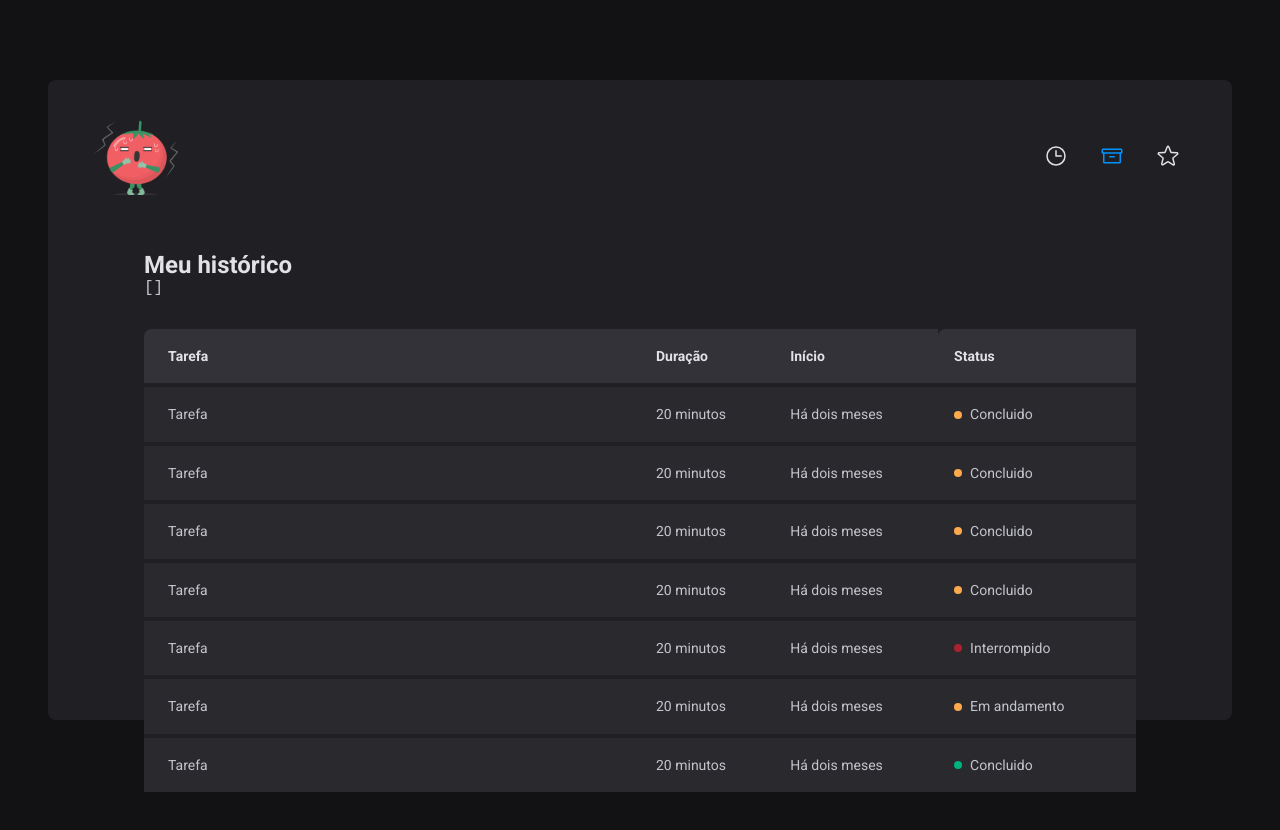
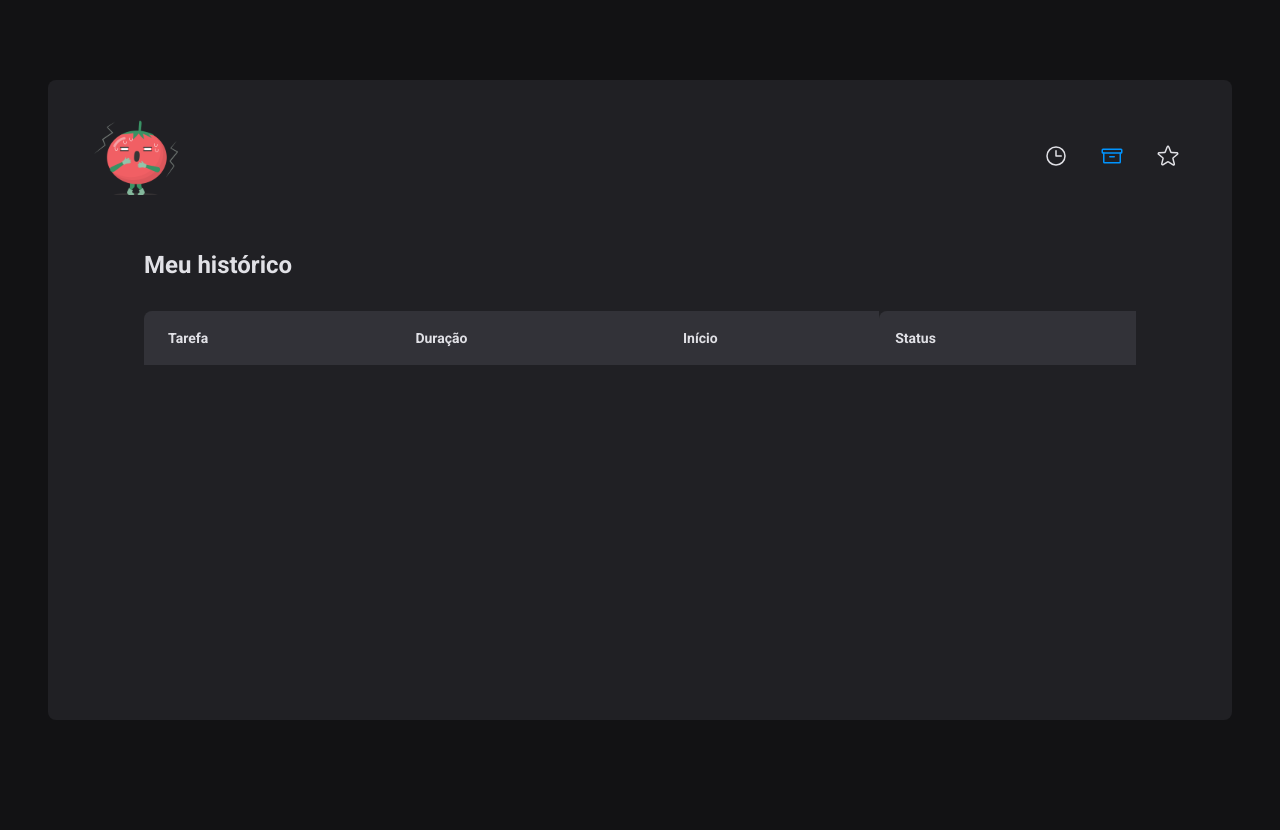
Before and after one commit to matteothebrave/pomatteo-timer, a React (Vite) app: page /History in a window 1280 px wide. Shown: the top 830 px of the page. After the commit the page ends 800 px from the top, so only its background shows below. Built offline with nearby package versions, Linux system fonts and the light colour scheme.

Commit message:
feat/pomatteo-timer/adding cycles to history

```diff
--- a/src/pages/History/index.tsx
+++ b/src/pages/History/index.tsx
@@ -9,7 +9,6 @@
     <HistoryContainer>
       <h1>Meu histórico</h1>
       <pre>
-        {JSON.stringify(cycles, null, 2)}
       </pre>
       <HistoryList>
         <table>
@@ -22,65 +21,28 @@
             </tr>
           </thead>
           <tbody>
-            <tr>
-              <td>Tarefa</td>
-              <td>20 minutos</td>
-              <td>Há dois meses </td>
-              <td>
-                <Status statusColor="yellow">Concluido</Status>
-              </td>
-            </tr>
-            <tr>
-              <td>Tarefa</td>
-              <td>20 minutos</td>
-              <td>Há dois meses </td>
-              <td>
-                <Status statusColor="yellow">Concluido</Status>
-              </td>
-            </tr>
+              {cycles.map((cycle) => {
+                return (
+                  <tr key={cycle.id}>
+                    <td>{cycle.task}</td>
+                    <td>{cycle.minutesAmount} minutos</td>
+                    <td>{cycle.startDate.toISOString()}</td>
+                    <td>
+                      {cycle.finishedDate && (
+                      <Status statusColor="green">Concluído</Status>
+                       )}
 
-            <tr>
-              <td>Tarefa</td>
-              <td>20 minutos</td>
-              <td>Há dois meses </td>
-              <td>
-                <Status statusColor="yellow">Concluido</Status>
-              </td>
-            </tr>
+                       {cycle.interruptedDate && (
+                      <Status statusColor="red">Interrompido</Status>
+                       )}
 
-            <tr>
-              <td>Tarefa</td>
-              <td>20 minutos</td>
-              <td>Há dois meses </td>
-              <td>
-                <Status statusColor="yellow">Concluido</Status>
-              </td>
-            </tr>
-
-            <tr>
-              <td>Tarefa</td>
-              <td>20 minutos</td>
-              <td>Há dois meses </td>
-              <td>
-                <Status statusColor="red">Interrompido</Status>
-              </td>
-            </tr>
-            <tr>
-              <td>Tarefa</td>
-              <td>20 minutos</td>
-              <td>Há dois meses </td>
-              <td>
-                <Status statusColor="yellow">Em andamento</Status>
-              </td>
-            </tr>
-            <tr>
-              <td>Tarefa</td>
-              <td>20 minutos</td>
-              <td>Há dois meses </td>
-              <td>
-                <Status statusColor="green">Concluido</Status>
-              </td>
-            </tr>
+                      {!cycle.finishedDate && !cycle.interruptedDate && (
+                      <Status statusColor="yellow">Em andamento</Status>
+                       )}
+                    </td>
+                    </tr>
+                )
+              })}
           </tbody>
         </table>
       </HistoryList>
```
